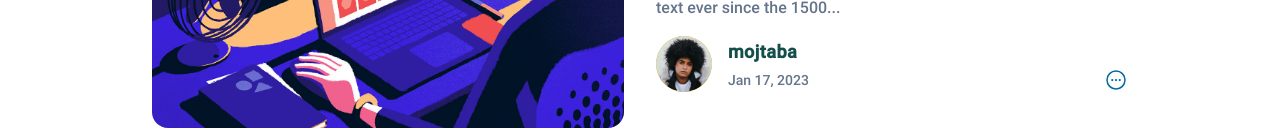
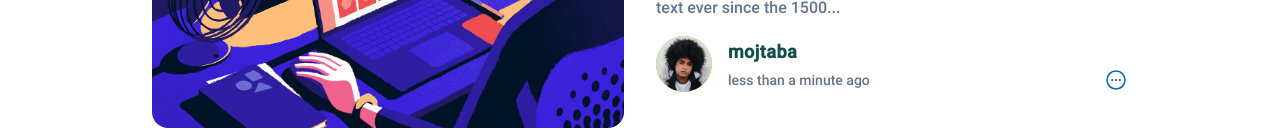
Before and after one commit to mojtaba-rasolzadeh/redux-blog, a React (Vite) app: page / in a window 1280 px wide. Shown: the part 672-802 px from the top of the page. Built offline with nearby package versions, Linux system fonts and the light colour scheme.

Commit message:
Display the approximate publication date of the post using the date-fns library

```diff
--- a/package.json
+++ b/package.json
@@ -12,6 +12,8 @@
         "@reduxjs/toolkit": "^1.9.2",
         "axios": "^1.2.6",
         "concurrently": "^7.6.0",
+        "date-fns": "^2.29.3",
+        "date-fns-jalali": "^2.29.3-0",
         "react": "^18.2.0",
         "react-confirm-alert": "^3.0.6",
         "react-dom": "^18.2.0",
--- a/src/components/ShowAuthor.jsx
+++ b/src/components/ShowAuthor.jsx
@@ -1,4 +1,6 @@
 import { useSelector } from "react-redux";
+import {formatDistance,subDays} from 'date-fns';
+
 import { selectUserById } from "../reducers/userSlice";
 
 const ShowAuthor = ({ author, created_at }) => {
@@ -11,7 +13,11 @@ const ShowAuthor = ({ author, created_at }) => {
                     {user.name}
                 </h6>
                 <p className="text-sm text-slate-500">
-                    {new Date(created_at).toLocaleDateString("en-US", { month: 'short', day: 'numeric', year: 'numeric' })}
+                    {
+                        // formatDistance(subDays(new Date(created_at).toLocaleDateString("en-US", { month: 'short', day: 'numeric', year: 'numeric' }),3),new Date(),{addSuffix:true})
+                        formatDistance(subDays(new Date(created_at),0),new Date(),{addSuffix:true})
+                        // formatDistance(subDays(new Date(), 3), new Date(), { addSuffix: true })
+                    }
                 </p>
             </div>
         </div>
```
Also changed, not shown: 1 other file (tests, documents, lock files or other folders).
